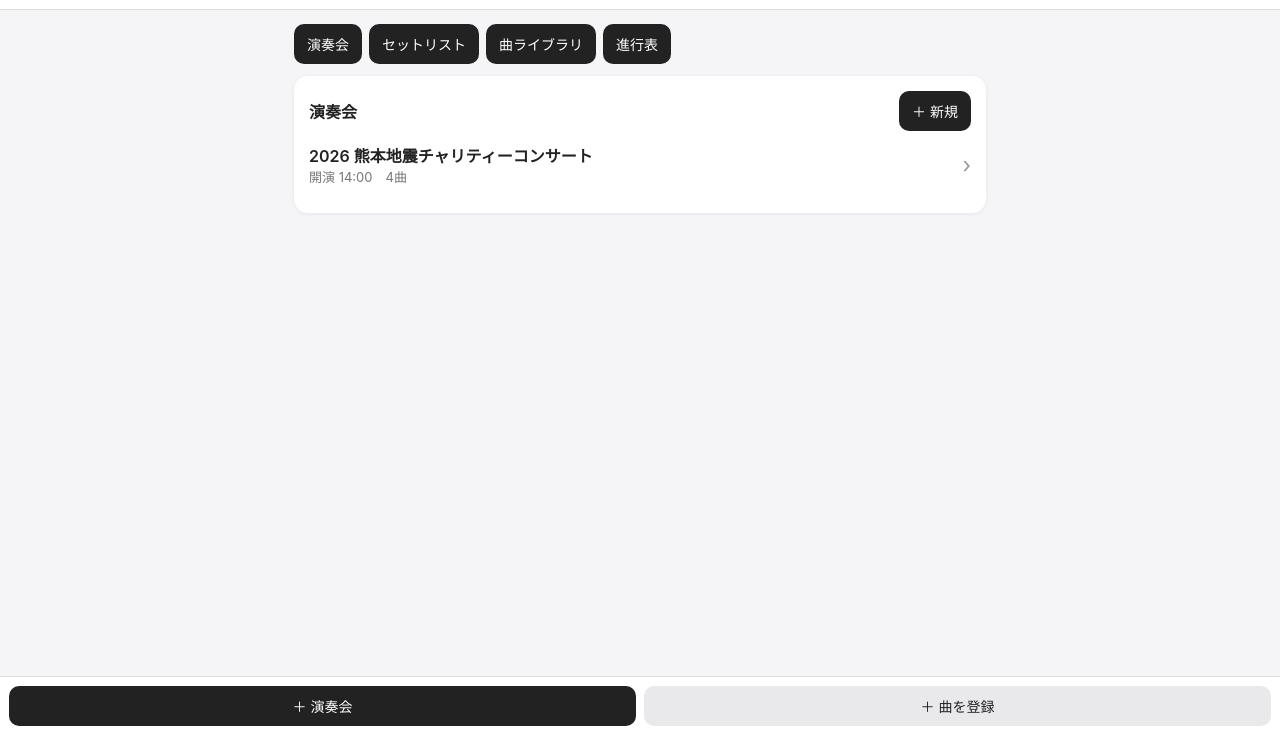
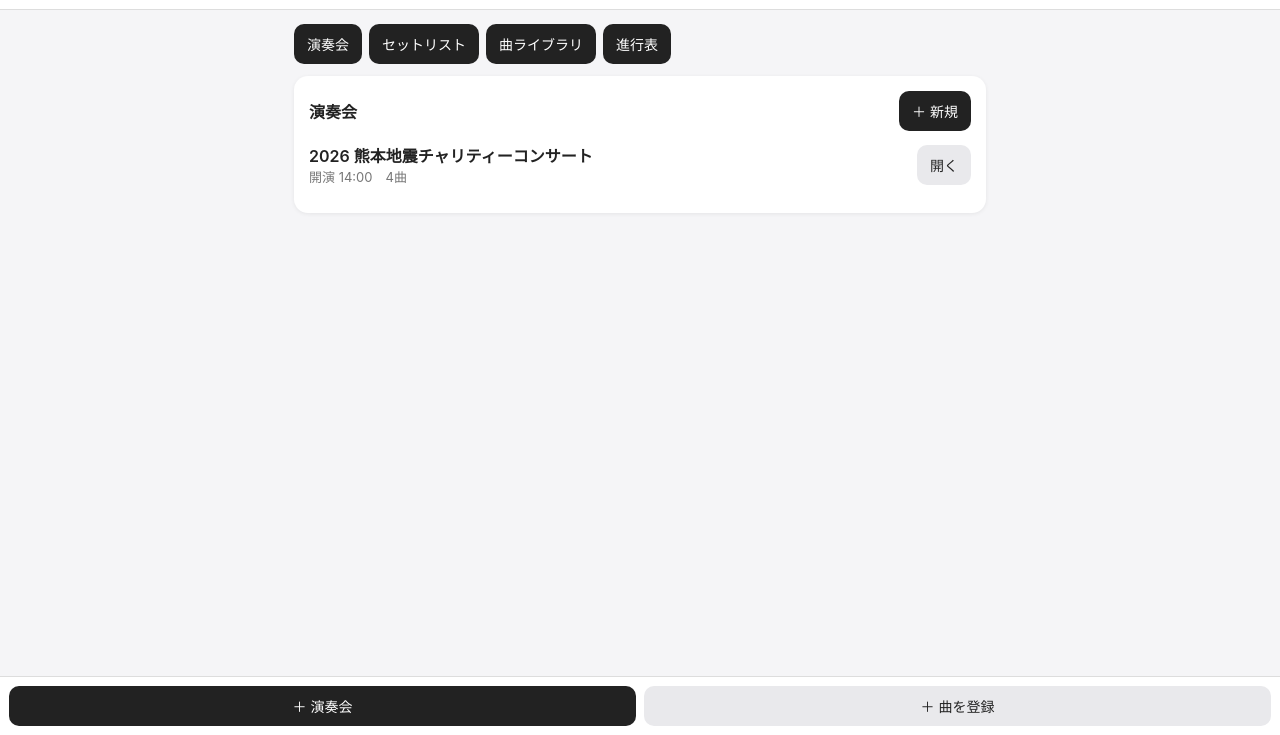
Before and after one commit to make-setlist/sax-setlist, a plain HTML site: page index.html in a window 1280 px wide. Shown: the part 65-800 px from the top of the page. Drawn offline with Linux system fonts and the light colour scheme.

Commit message:
Update index.html

```diff
--- a/index.html
+++ b/index.html
@@ -74,7 +74,7 @@ function tab(x){['events','set','songs','schedule'].forEach(y=>document.getEleme
 function render(){renderEvents();renderSet();renderSongs();renderSchedule()}
 function renderEvents(){
  let h=`<div class="card"><div class="row"><b>演奏会</b><button onclick="openEvent()">＋ 新規</button></div>`;
- db.events.forEach(e=>h+=`<div class="item" style="cursor:pointer" onclick="selectEvent(${e.id})"><div class="row"><div><div class="title">${esc(e.name)}</div><div class="muted">開演 ${e.start}　${e.items.filter(i=>i.type==='song').length}曲</div></div><span style="font-size:22px;color:#999">›</span></div></div>`);
+ db.events.forEach(e=>h+=`<div class="item"><div class="row"><div><div class="title">${esc(e.name)}</div><div class="muted">開演 ${e.start}　${e.items.filter(i=>i.type==='song').length}曲</div></div><button class="secondary" onclick="selectEvent(${e.id})">開く</button></div></div>`);
  if(!db.events.length)h+=`<div class="empty">演奏会を登録してください。</div>`;h+=`</div>`;document.getElementById('events').innerHTML=h
 }
 function selectEvent(id){current=id;tab('set');render()}
```
